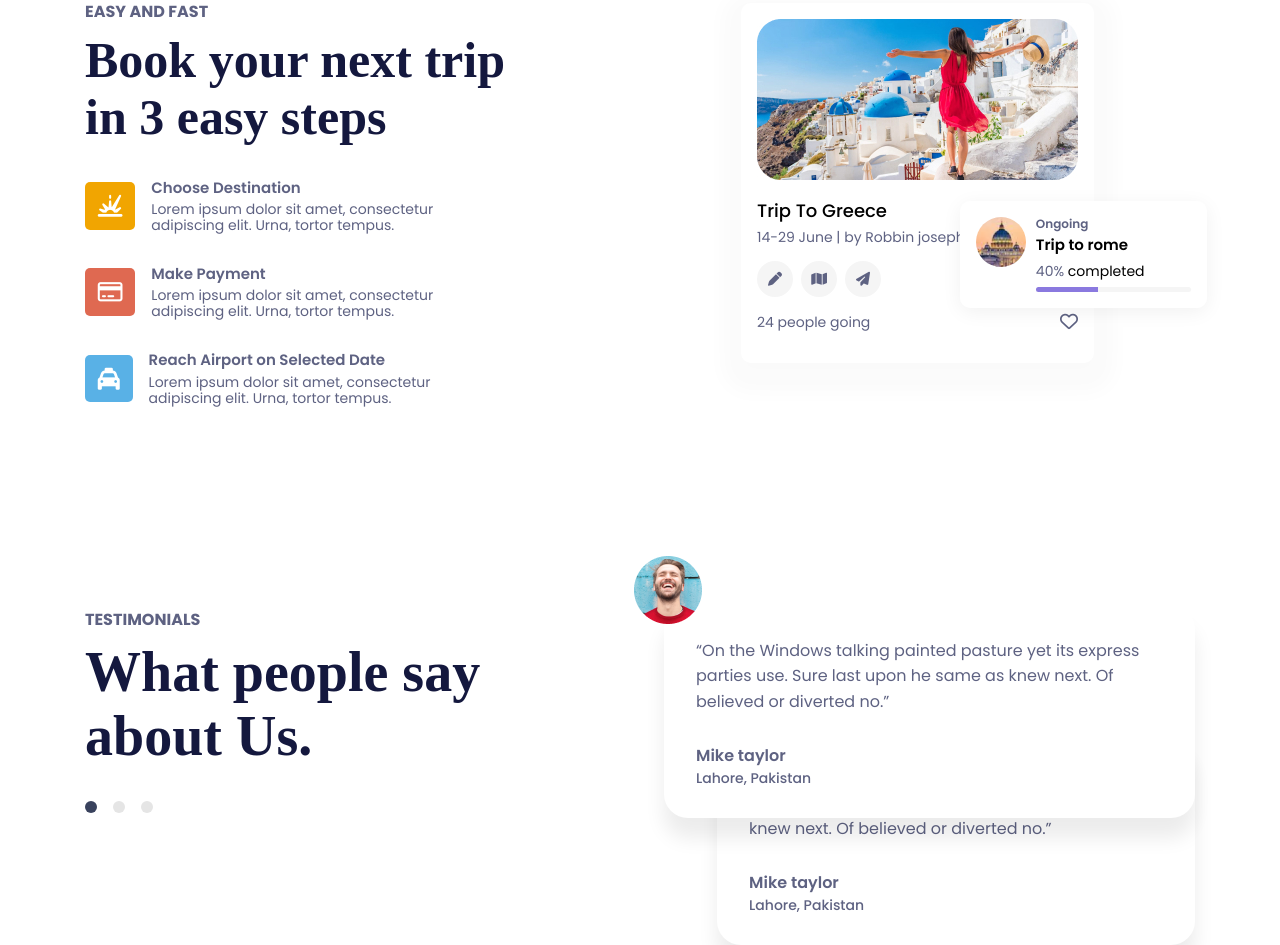
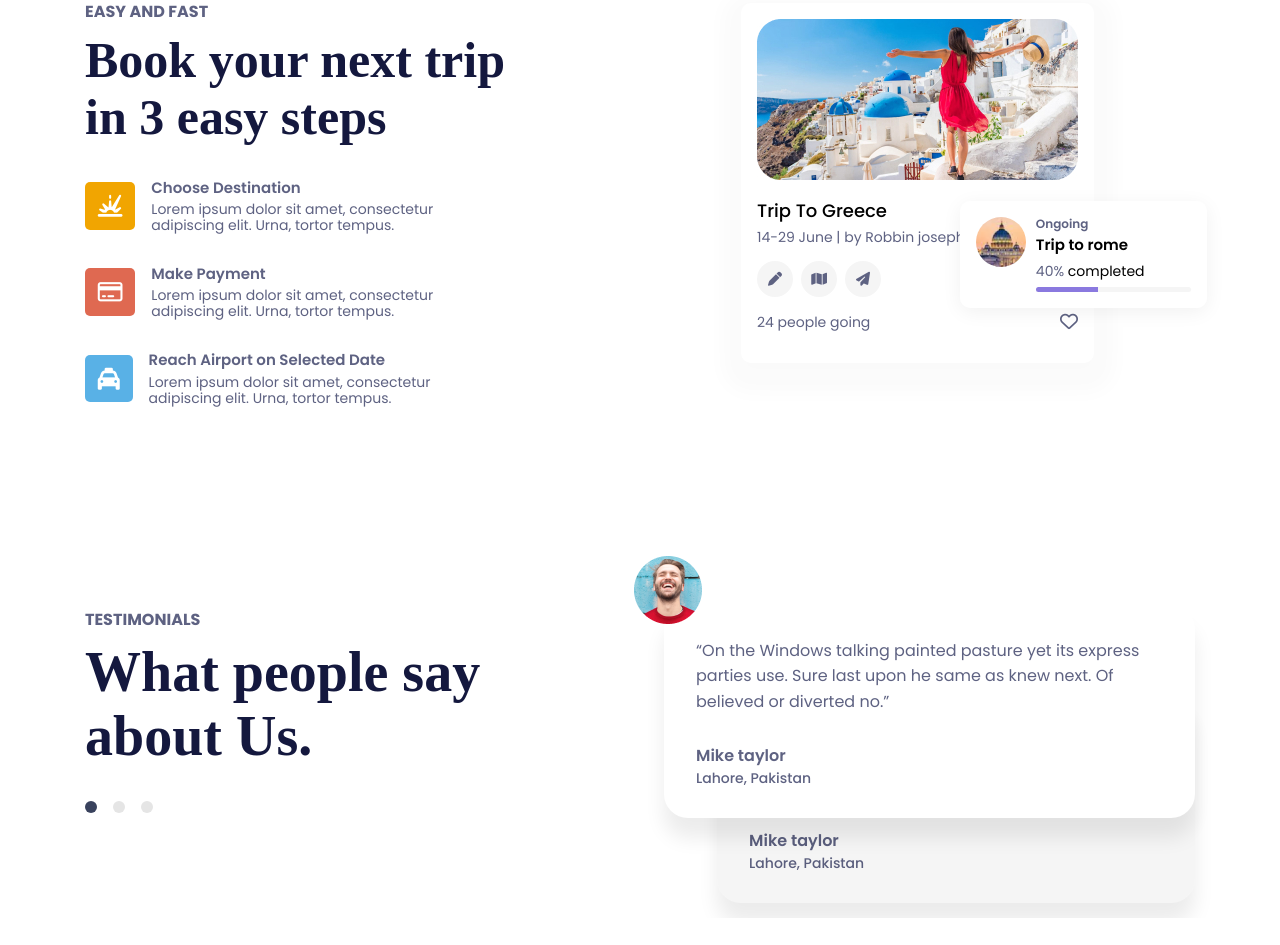
Before and after one commit to abdelilah-dev/Travel-Landing-Page, a plain HTML site: page index.html in a window 1280 px wide. Shown: the part 2421-3366 px from the top of the page. After the commit the page ends 3339 px from the top, so only its background shows below. Drawn offline with Linux system fonts and the light colour scheme; a web font is replaced by a local one.

Commit message:
Upload The Design

```diff
--- a/css/style.css
+++ b/css/style.css
@@ -975,6 +975,8 @@ a {
     background-color: white;
 }
 
+
+
 .testimonial-content .row .col:last-child .box:first-child {
     z-index: 2;
 }
@@ -1018,8 +1020,19 @@ a {
 .testimonial-content .row .col:last-child .box.not-active {
     position: absolute;
     left: 10%;
-    top: 60%;
+    top: 40%;
     z-index: 1;
+    overflow: hidden;
+}
+
+.testimonial-content .row .col:last-child .box.not-active::before {
+    content: '';
+    width: 100%;
+    height: 100%;
+    position: absolute;
+    left: 0;
+    top: 0;
+    background: #0000000a;
 }
 
 /* End Testimonials Section  */
```
